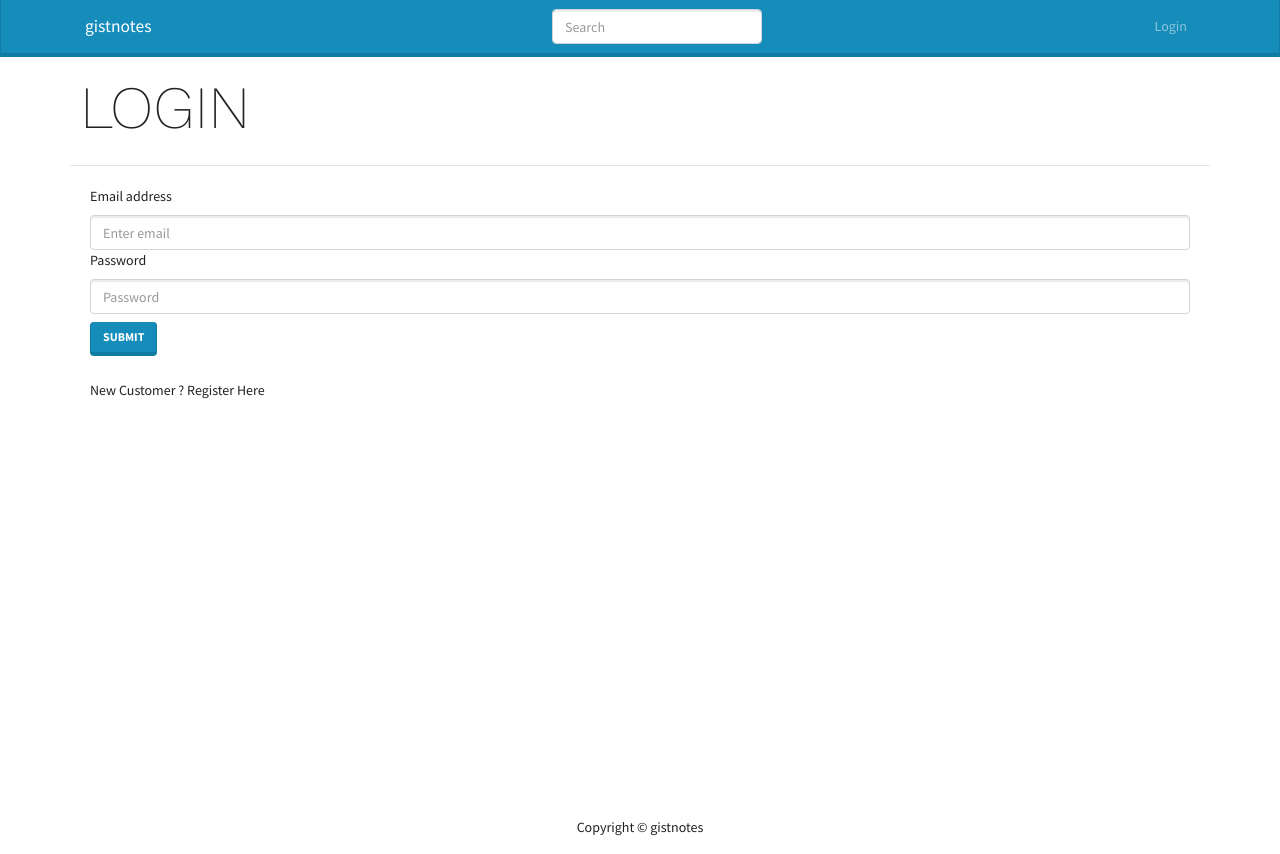
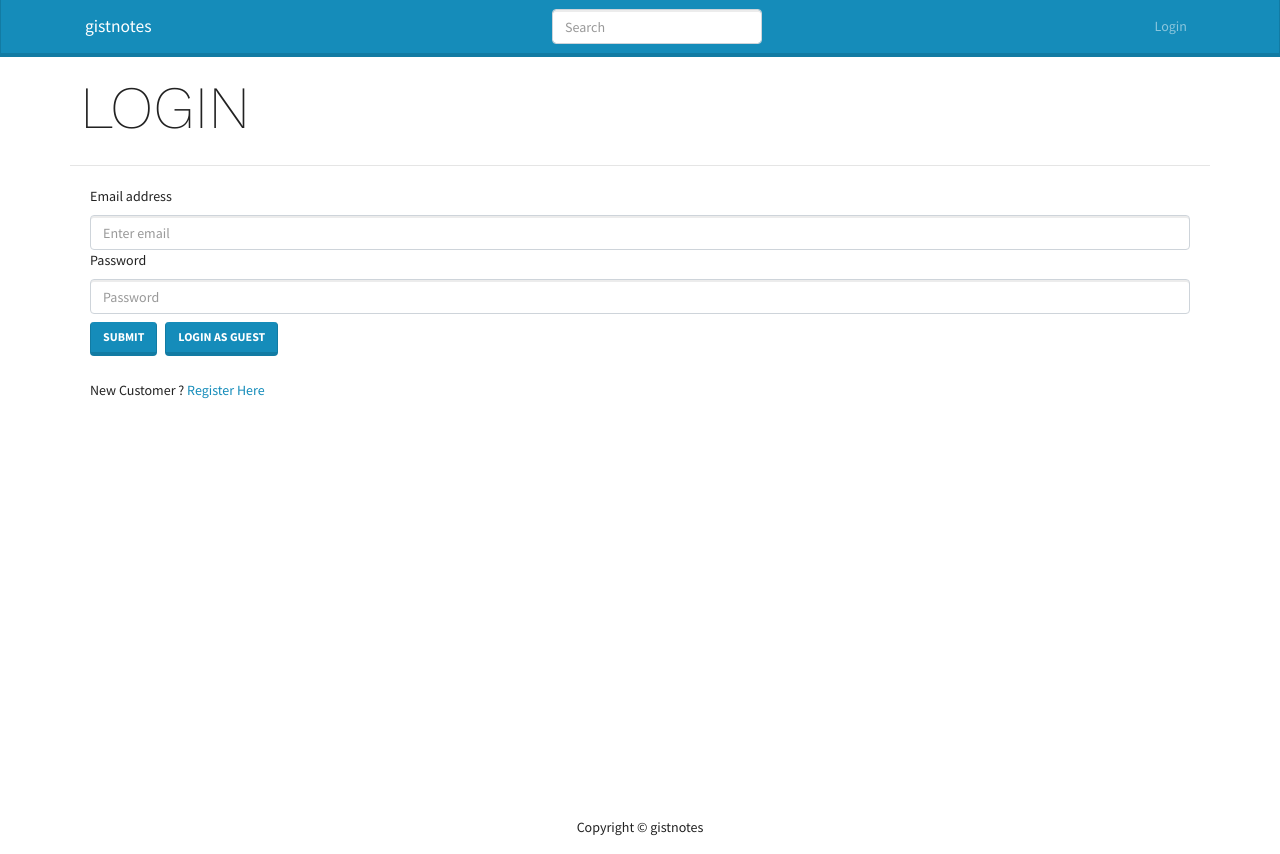
Before and after one commit to Krushna-Kulkarni/GistNotes, a React (Create React App) app in the folder frontend/: page /login in a window 1280 px wide. Built offline with nearby package versions, Linux system fonts and the light colour scheme.

Commit message:
Added guest Login Button

```diff
--- a/frontend/src/screens/LoginPage/LoginScreen.js
+++ b/frontend/src/screens/LoginPage/LoginScreen.js
@@ -57,10 +57,24 @@ const LoginScreen = () => {
           <Button variant="primary" className="my-2" type="submit">
             Submit
           </Button>
+          <Button
+            onClick={() => {
+              setEmail("guest@example.com");
+              setPassword("guest@123456");
+            }}
+            variant="primary"
+            className="my-2 ml-2"
+            type="submit"
+          >
+            Login as Guest
+          </Button>
         </Form>
         <Row className="py-3">
           <Col>
-            New Customer ? <Link to="/register">Register Here</Link>
+            New Customer ?{" "}
+            <Link style={{ color: "#158cba" }} to="/register">
+              Register Here
+            </Link>
           </Col>
         </Row>
       </div>
```
